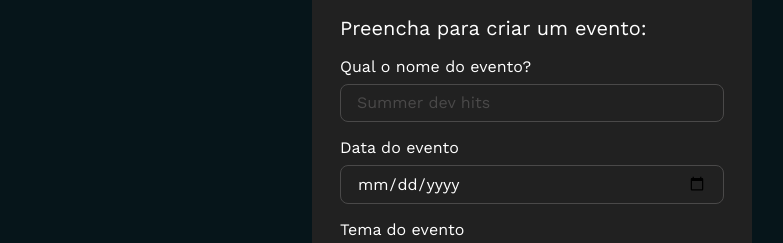
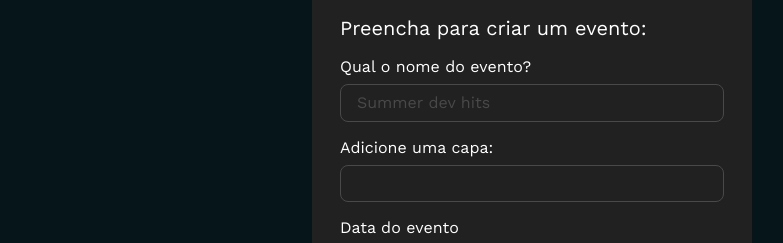
Before and after one commit to renataarruda/portfolio-frontend-ux, a React (Vite) app in the folder techboard/: page / in a window 1280 px wide. Shown: the part 780-1023 px from the top of the page, without its empty margins (108-891 px from the left). Built offline with nearby package versions, Linux system fonts and the light colour scheme.

Commit message:
feat: adicionando eventos ao formulário

```diff
--- a/techboard/src/components/FormularioEvento/index.jsx
+++ b/techboard/src/components/FormularioEvento/index.jsx
@@ -1,41 +1,70 @@
-import { TituloFormulario } from '../TituloFormulario';
-import { CampoFormulario } from '../CampoFormulario';
-import { Label } from '../Label';
-import { Input } from '../Input';
-import { ListaSuspensa } from '../ListaSuspensa';
-import { Botao } from '../Botao';
+import { TituloFormulario } from "../TituloFormulario";
+import { CampoFormulario } from "../CampoFormulario";
+import { Label } from "../Label";
+import { Input } from "../Input";
+import { ListaSuspensa } from "../ListaSuspensa";
+import { Botao } from "../Botao";
 
-import './form-evento.styles.css';
+import "./form-evento.styles.css";
 
-export function FormularioEvento( {temas}){
+export function FormularioEvento({ temas, onSubmit }) {
+
+  function handleSubmit(e) {
+    e.preventDefault();
+
+    const formData = new FormData(e.target);
+
+    const evento = {
+      capa: formData.get('capa'),
+      tema: temas.find(function (item){
+        return item.id == formData.get('tema')
+      }),
+      data: new Date(formData.get('dataEvento') + 'T00:00:00'),
+      titulo: formData.get('nomeEvento'),
+    };
+
+    onSubmit(evento);
+  }
+
   return (
-    <form className="form-evento">
-      <TituloFormulario>
-        Preencha para criar um evento:
-      </TituloFormulario>
+    <form className="form-evento" onSubmit={handleSubmit}>
+      <TituloFormulario>Preencha para criar um evento:</TituloFormulario>
       <div className="campoformulario">
         <CampoFormulario>
-        <Label htmlFor='nomeEvento'>
-          Qual o nome do evento?
-        </Label>
-        <Input type='text' id='nomeEvento' placeholder='Summer dev hits' name='nomeEvento' />
+          <Label htmlFor="nomeEvento">Qual o nome do evento?</Label>
+          <Input
+            type="text"
+            id="nomeEvento"
+            placeholder="Summer dev hits"
+            name="nomeEvento"
+          />
         </CampoFormulario>
         <CampoFormulario>
-        <Label htmlFor='dataEvento'>
-          Data do evento
-        </Label>
-        <Input type='date' id='dataEvento' placeholder='XX/XX/XXXX' name='dataEvento' />
+          <Label htmlFor="capa">Adicione uma capa:</Label>
+          <Input
+            type="text"
+            id="capa"
+            placeholder=""
+            name="capa"
+          />
         </CampoFormulario>
         <CampoFormulario>
-        <Label htmlFor='temaEvento'>
-          Tema do evento
-        </Label>
+          <Label htmlFor="dataEvento">Data do evento</Label>
+          <Input
+            type="date"
+            id="dataEvento"
+            placeholder="XX/XX/XXXX"
+            name="dataEvento"
+          />
+        </CampoFormulario>
+        <CampoFormulario>
+          <Label htmlFor="tema">Tema do evento</Label>
           <ListaSuspensa id="tema" name="tema" itens={temas}></ListaSuspensa>
         </CampoFormulario>
       </div>
-      <div className='actions'>
+      <div className="actions">
         <Botao>Criar evento</Botao>
       </div>
     </form>
-  )
+  );
 }
```
Lines whose indentation alone changed are shown as unchanged.
